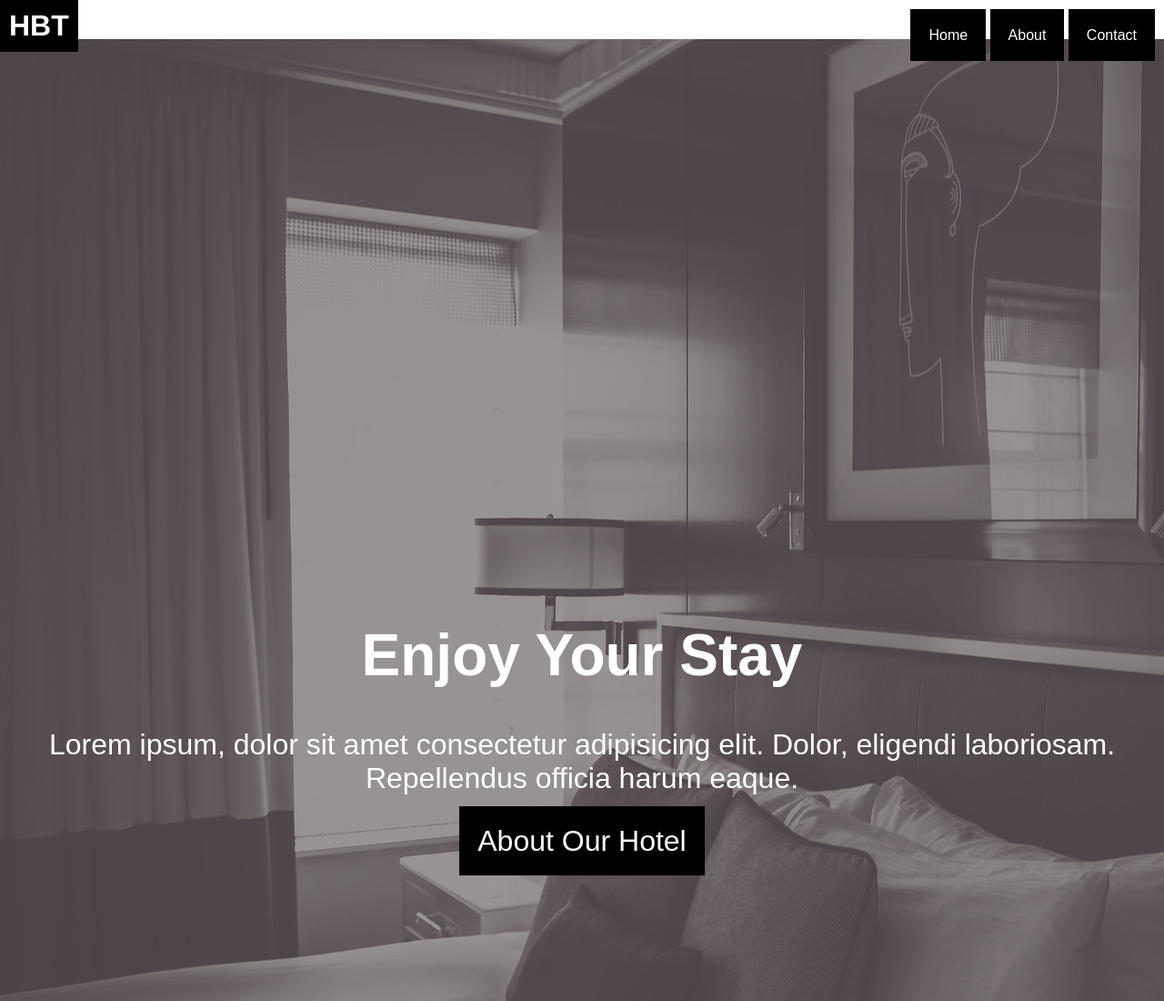
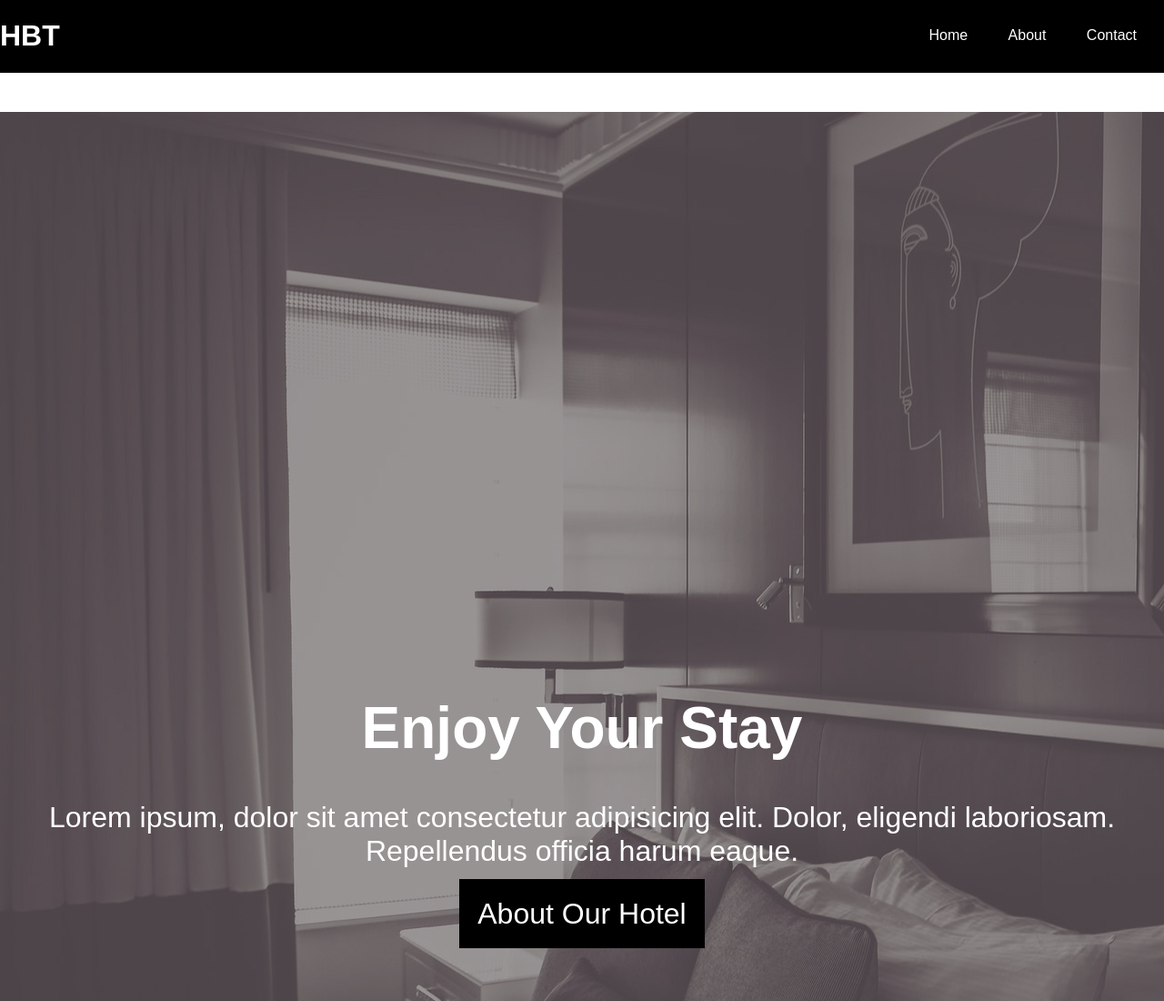
Before and after one commit to KaranVyas145/DemoWebsite, a plain HTML site: page index.html in a window 1280 px wide. Shown: the top 1100 px of the page at 91% size. Drawn offline with Linux system fonts and the light colour scheme.

Commit message:
Update style.css

```diff
--- a/style.css
+++ b/style.css
@@ -17,13 +17,7 @@ body{
 	color: white;
 	overflow: hidden;
 }
-.HBT h1{
-	padding: 10px;
-	background: black;
-	position: fixed;
-	left: 0;
-	margin: 0;
-}
+
 
 a{
 	background-color: black;
```
